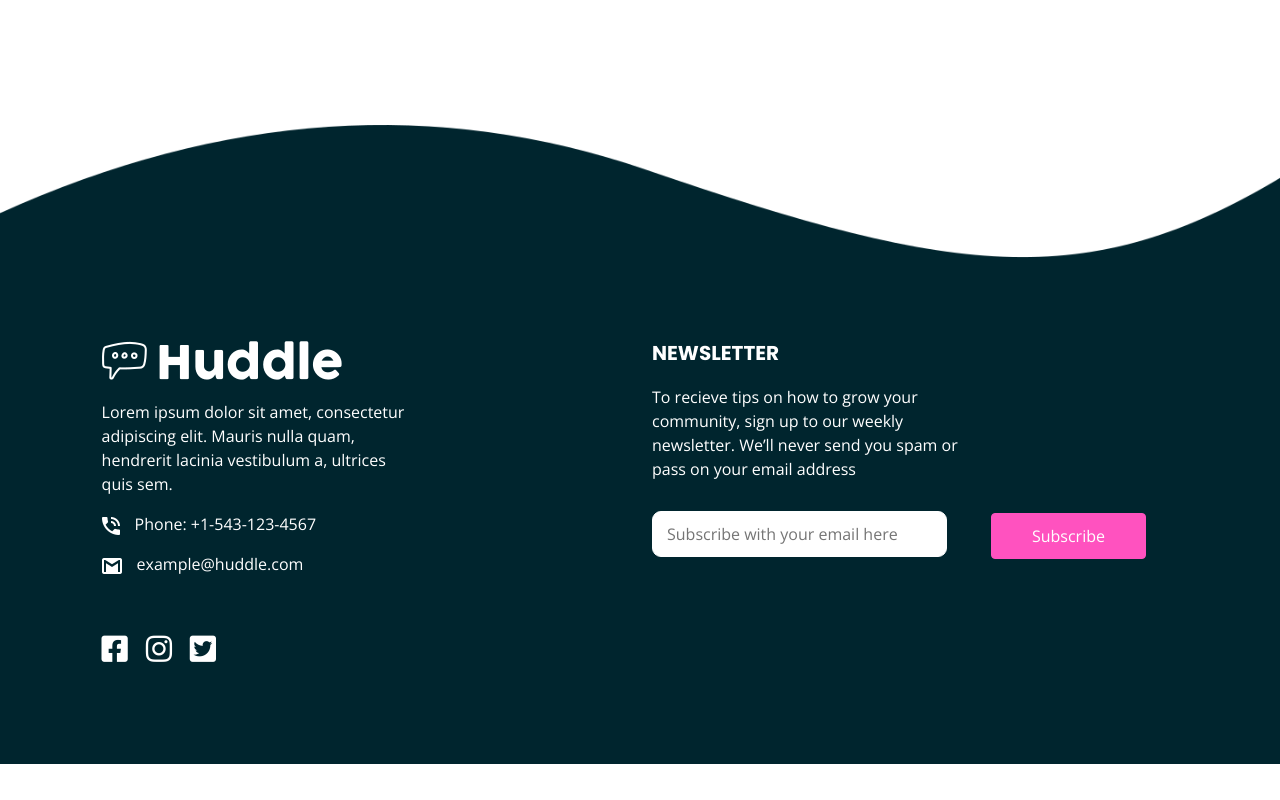
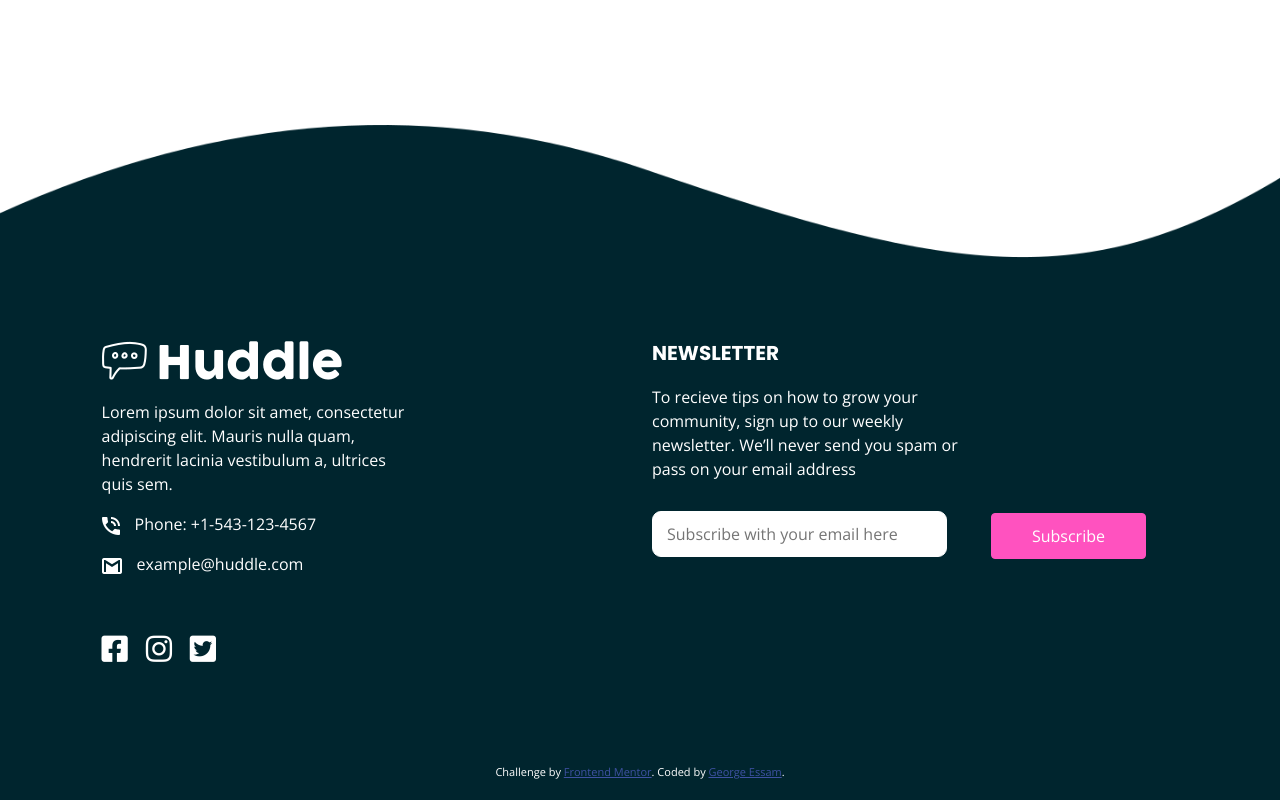
Before and after one commit to George8246/huddle-landing-page-with-curved-sections-master, a plain HTML site: page index.html in a window 1280 px wide. Shown: the part 4574-5374 px from the top of the page. Before the commit the page ends 5338 px from the top, so only its background shows below. Drawn offline with nearby package versions, Linux system fonts and the light colour scheme.

Commit message:
footer positions author

```diff
--- a/index.html
+++ b/index.html
@@ -25,6 +25,20 @@
   <link rel="stylesheet" href="https://pro.fontawesome.com/releases/v5.10.0/css/all.css" integrity="sha384-AYmEC3Yw5cVb3ZcuHtOA93w35dYTsvhLPVnYs9eStHfGJvOvKxVfELGroGkvsg+p" crossorigin="anonymous" />
 
   <title>Frontend Mentor | Huddle landing page with curved sections</title>
+
+  <style>
+    .attribution {
+      background-color: #00252e;
+      padding-bottom: 20px;
+      font-size: 11px;
+      text-align: center;
+    }
+
+    .attribution a {
+      color: hsl(228, 45%, 44%);
+    }
+  </style>
+
 </head>
 
 <body>
@@ -157,7 +171,13 @@
       </div>
 
     </div>
+
+      <div class="attribution">
+        Challenge by <a href="https://www.frontendmentor.io?ref=challenge" target="_blank">Frontend Mentor</a>.
+        Coded by <a href="#">George Essam</a>.
+      </div>
   </section>
+
 
 </body>
 
```
